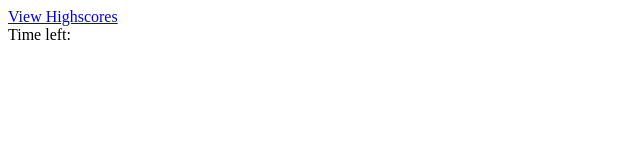
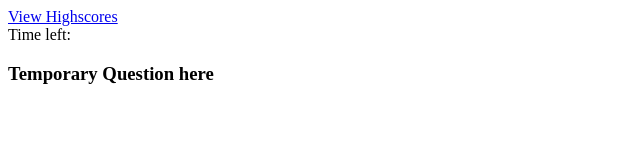
Before and after one commit to mrcorbo/QuizGame, a plain HTML site: page index.html in a window 1280 px wide. Both pictures are taken after a click on the button "Click here to start". Shown: the whole page, without its empty margins (0-640 px from the left). Drawn offline with Linux system fonts and the light colour scheme.

Commit message:
Added functionality of showing QuizQs div on click

```diff
--- a/Assets/css/stylesheet.css
+++ b/Assets/css/stylesheet.css
@@ -0,0 +1,3 @@
+#quizQs{
+    display:none;
+}
--- a/Assets/js/script.js
+++ b/Assets/js/script.js
@@ -1,8 +1,11 @@
 var startArea = document.getElementById("start");
+var quizArea = document.getElementById("quizQs");
 var startBtn = document.getElementById("startBtn");
     startBtn.addEventListener("click", function(){
         startArea.style.display = "none";
-    })
+        quizArea.style.display = "block";
+    });
+
 // Questions:
 //     "What is the syntax for an if statement?"
 //     "Which javascript data type is not an actual data type?"
--- a/index.html
+++ b/index.html
@@ -1,12 +1,14 @@
 <!DOCTYPE html>
 <html lang="en">
+
 <head>
     <meta charset="UTF-8">
     <meta http-equiv="X-UA-Compatible" content="IE=edge">
     <meta name="viewport" content="width=device-width, initial-scale=1.0">
-    <link type="stylesheet" src="./Assets/css/stylesheet.css">
+    <link rel="stylesheet" href="./Assets/css/stylesheet.css">
     <title>Javascript Quiz</title>
 </head>
+
 <body>
     <header>
         <!-- Create header with a link to high scores & a consistent timer -->
@@ -14,14 +16,16 @@
         <nav id="timer">Time left: </nav>
     </header>
     <main class="quiz">
-    <div id="start">
-        <h2>JavaScript Coding Quiz!</h2>
-        <p>Test yourself and your JavaScript knowledge with this timed quiz.</p>
-        <button id="startBtn">Click here to start</button>
-
-
-    </div>
+        <div id="start">
+            <h2>JavaScript Coding Quiz!</h2>
+            <p>Test yourself and your JavaScript knowledge with this timed quiz.</p>
+            <button id="startBtn">Click here to start</button>
+        </div>
+        <div id="quizQs">
+            <h3>Temporary Question here</h3>
+        </div>
     </main>
     <script src="./Assets/js/script.js"></script>
 </body>
+
 </html>
```
